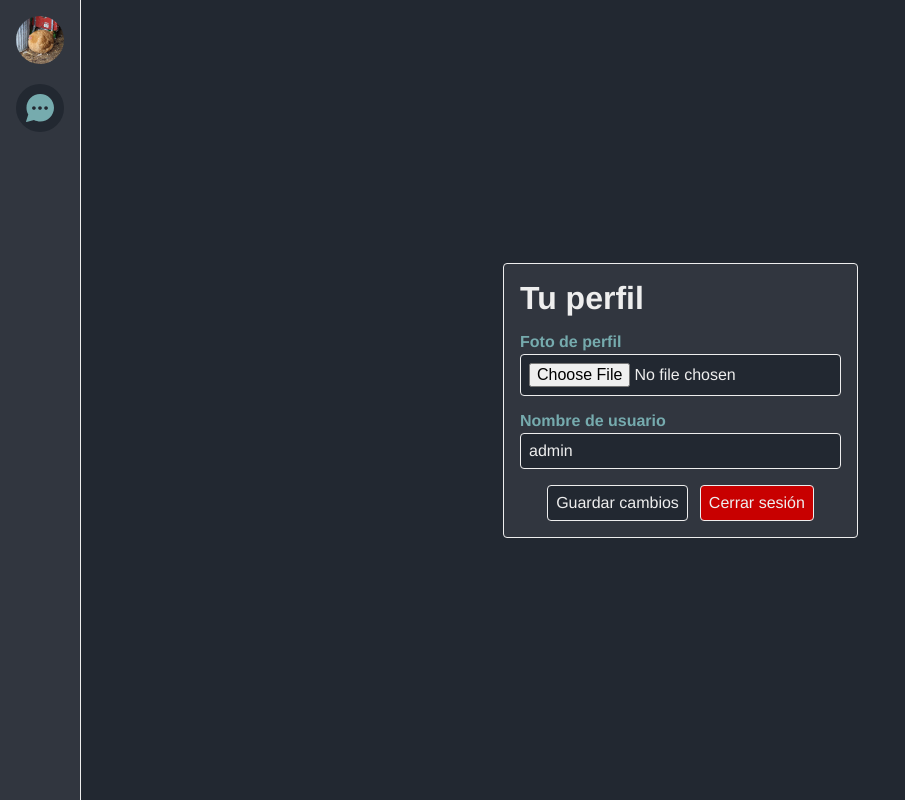
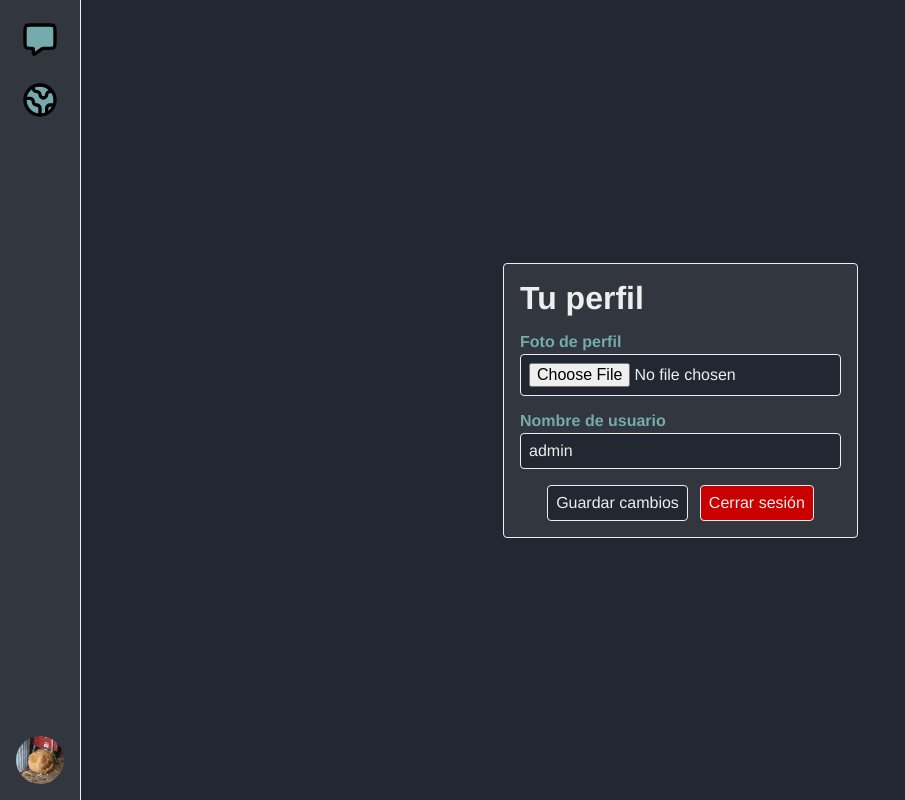
Before and after one commit to shuan0/DChat, a Django app: page /chat/profile/ in a window 1280 px wide. Shown: the whole page, without its empty margins (0-905 px from the left). Run offline with Django 5.2, Linux system fonts and the light colour scheme; a user stored in the database is signed in.

Commit message:
fix: css for chat

```diff
--- a/project/chat/static/chat/css/base.css
+++ b/project/chat/static/chat/css/base.css
@@ -60,6 +60,7 @@ body {
     display: flex;
     flex-direction: column;
     align-items: center;
+    justify-content: space-between;
     padding: 16px;
     background-color: var(--sc-color);
     border-right: 1px solid var(--qt-color);
@@ -68,7 +69,7 @@ body {
 .sidebar nav ul {
     display: flex;
     flex-direction: column;
-    gap: 20px;
+    gap: 12px;
     list-style: none;
 }
 
@@ -97,10 +98,10 @@ body {
     display: flex;
     border-radius: 100%;
     transition-duration: 0.6s;
-    padding: 10px;
+    padding: 4px;
     fill: var(--tr-color);
-    background-color: var(--pr-color);
 }
 .icon-container:hover {
+    background-color: var(--pr-color);
     fill: var(--qt-color);
 }
--- a/project/chat/templates/chat/base.html
+++ b/project/chat/templates/chat/base.html
@@ -17,17 +17,28 @@
                 <nav>
                     <ul>
                         <li>
-                            <a href="{% url 'profile' %}">
-                                <figure class="user-picture">
-                                    <img src="{{ user.get_avatar }}" alt="Perfil" />
-                                </figure>
+                            <a href="{% url 'home' %}">
+                                <div class="icon-container">
+                                    <svg viewBox="0 0 24 24" xmlns="http://www.w3.org/2000/svg"><g id="SVGRepo_bgCarrier" stroke-width="0"></g><g id="SVGRepo_tracerCarrier" stroke-linecap="round" stroke-linejoin="round"></g><g id="SVGRepo_iconCarrier"> <path d="M8 10H8.01" stroke="#000000" stroke-width="2" stroke-linecap="round" stroke-linejoin="round"></path> <path d="M12 10H12.01" stroke="#000000" stroke-width="2" stroke-linecap="round" stroke-linejoin="round"></path> <path d="M16 10H16.01" stroke="#000000" stroke-width="2" stroke-linecap="round" stroke-linejoin="round"></path> <path d="M21 13V7C21 5.11438 21 4.17157 20.4142 3.58579C19.8284 3 18.8856 3 17 3H7C5.11438 3 4.17157 3 3.58579 3.58579C3 4.17157 3 5.11438 3 7V13C3 14.8856 3 15.8284 3.58579 16.4142C4.17157 17 5.11438 17 7 17H7.5C7.77614 17 8 17.2239 8 17.5V20V20.1499C8 20.5037 8.40137 20.7081 8.6875 20.5L13.0956 17.2941C13.3584 17.103 13.675 17 14 17H17C18.8856 17 19.8284 17 20.4142 16.4142C21 15.8284 21 14.8856 21 13Z" stroke="#000000" stroke-width="2" stroke-linejoin="round"></path> </g></svg>
+                                </div>
                             </a>
                         </li>
                         <li>
                             <a href="{% url 'home' %}">
                                 <div class="icon-container">
-                                    <svg version="1.1" id="Capa_1" xmlns="http://www.w3.org/2000/svg" xmlns:xlink="http://www.w3.org/1999/xlink" viewBox="0 0 60 60" xml:space="preserve"><g id="SVGRepo_bgCarrier" stroke-width="0"></g><g id="SVGRepo_tracerCarrier" stroke-linecap="round" stroke-linejoin="round"></g><g id="SVGRepo_iconCarrier"> <path d="M30.5,0C14.233,0,1,13.233,1,29.5c0,5.146,1.346,10.202,3.896,14.65L0.051,58.684c-0.116,0.349-0.032,0.732,0.219,1 C0.462,59.889,0.728,60,1,60c0.085,0,0.17-0.011,0.254-0.033l15.867-4.175C21.243,57.892,25.86,59,30.5,59 C46.767,59,60,45.767,60,29.5S46.767,0,30.5,0z M17,34c-2.206,0-4-1.794-4-4s1.794-4,4-4s4,1.794,4,4S19.206,34,17,34z M30,34 c-2.206,0-4-1.794-4-4s1.794-4,4-4s4,1.794,4,4S32.206,34,30,34z M43,34c-2.206,0-4-1.794-4-4s1.794-4,4-4s4,1.794,4,4 S45.206,34,43,34z"></path> </g></svg>
+                                    <svg viewBox="0 0 24 24" xmlns="http://www.w3.org/2000/svg"><g id="SVGRepo_bgCarrier" stroke-width="0"></g><g id="SVGRepo_tracerCarrier" stroke-linecap="round" stroke-linejoin="round"></g><g id="SVGRepo_iconCarrier"> <path d="M21 12C21 16.9706 16.9706 21 12 21C7.02944 21 3 16.9706 3 12C3 7.02944 7.02944 3 12 3C16.9706 3 21 7.02944 21 12Z" stroke="#000000" stroke-width="2"></path> <path d="M3.5 11H6C7.10457 11 8 11.8954 8 13V13C8 14.1046 8.89543 15 10 15V15C11.1046 15 12 15.8954 12 17V20.5" stroke="#000000" stroke-width="2" stroke-linecap="round" stroke-linejoin="round"></path> <path d="M8 4V5C8 6.10457 8.89543 7 10 7H10.1459C11.1699 7 12 7.83011 12 8.8541V8.8541C12 9.55638 12.3968 10.1984 13.0249 10.5125L13.1056 10.5528C13.6686 10.8343 14.3314 10.8343 14.8944 10.5528L14.9751 10.5125C15.6032 10.1984 16 9.55638 16 8.8541V8.8541C16 7.83011 16.8301 7 17.8541 7H19.5" stroke="#000000" stroke-width="2" stroke-linecap="round" stroke-linejoin="round"></path> <path d="M16 19.5V17C16 15.8954 16.8954 15 18 15H20" stroke="#000000" stroke-width="2" stroke-linecap="round" stroke-linejoin="round"></path> </g></svg>
                                 </div>
+                            </a>
+                        </li>
+                    </ul>
+                </nav>
+                <nav>
+                    <ul>
+                        <li>
+                            <a href="{% url 'profile' %}">
+                                <figure class="user-picture">
+                                    <img src="{{ user.get_avatar }}" alt="Perfil" />
+                                </figure>
                             </a>
                         </li>
                     </ul>
```
Also changed, not shown: project/db.sqlite3, project/media/users/2024/09/02/esti.png (added).
